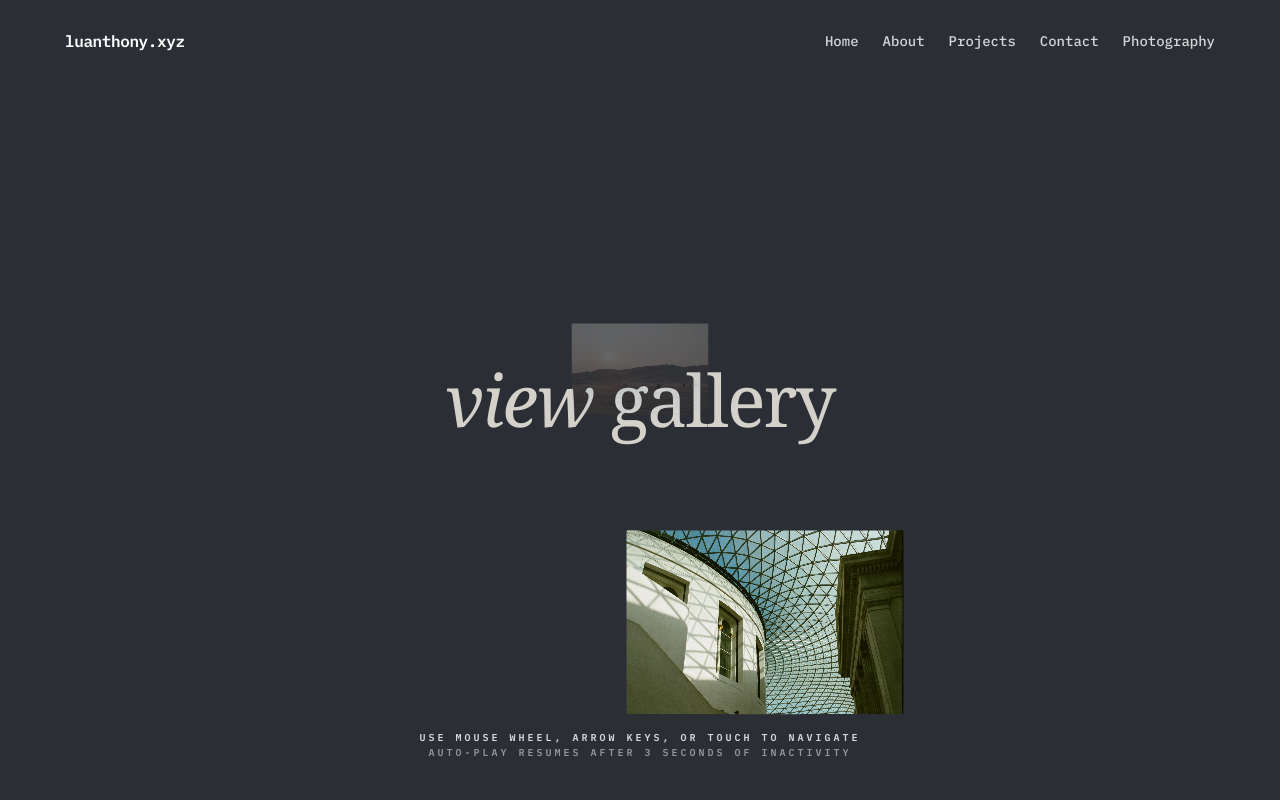
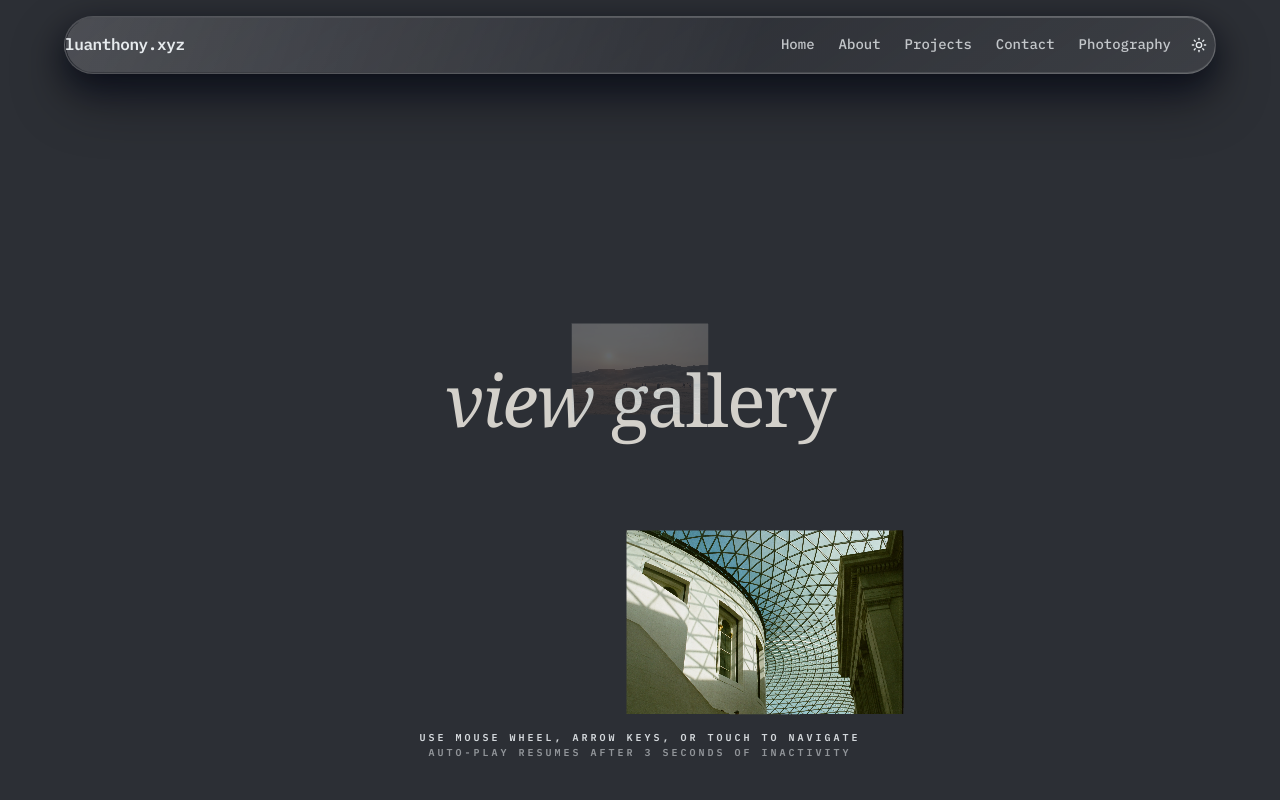
Before and after one commit to anthonylu23/personal-website, a React (Vite) app: page /photography in a window 1280 px wide. Shown: the top 800 px of the page. Built offline with nearby package versions, Linux system fonts and the light colour scheme.

Commit message:
darkmode/lightmode toggle

```diff
--- a/index.html
+++ b/index.html
@@ -1,5 +1,5 @@
 <!doctype html>
-<html lang="en">
+<html lang="en" data-theme="dark">
   <head>
     <meta charset="UTF-8" />
     <meta name="viewport" content="width=device-width, initial-scale=1, viewport-fit=cover" />
@@ -26,6 +26,19 @@
     />
     <meta name="twitter:image" content="https://images.unsplash.com/photo-1500534623283-312aade485b7?w=1200" />
     <meta name="theme-color" content="#030712" />
+    <script>
+      (() => {
+        try {
+          const stored = localStorage.getItem("theme");
+          const theme = stored === "light" || stored === "dark" ? stored : "dark";
+          document.documentElement.dataset.theme = theme;
+          document.documentElement.style.colorScheme = theme;
+        } catch {
+          document.documentElement.dataset.theme = "dark";
+          document.documentElement.style.colorScheme = "dark";
+        }
+      })();
+    </script>
     <link rel="icon" type="image/svg+xml" href="/favicon.svg" />
   </head>
   <body>
--- a/src/components/GlassFooter.tsx
+++ b/src/components/GlassFooter.tsx
@@ -32,9 +32,9 @@ const GlassFooter = () => {
         blur={16}
         className="pointer-events-auto w-full max-w-6xl"
       >
-        <div className="flex flex-col gap-4 px-6 py-3 text-white/80 md:flex-row md:items-center md:justify-between">
+        <div className="flex flex-col gap-4 px-6 py-3 text-textPrimary/80 md:flex-row md:items-center md:justify-between">
           <div className="hidden md:block">
-            <p className="text-base font-semibold text-white">
+            <p className="text-base font-semibold text-textPrimary">
               © {new Date().getFullYear()} Anthony Lu
             </p>
           </div>
@@ -46,7 +46,7 @@ const GlassFooter = () => {
                 target="_blank"
                 rel="noreferrer"
                 aria-label={label}
-                className="inline-flex h-10 w-10 items-center justify-center rounded-full border border-white/40 bg-white/10 text-white transition hover:text-accent hover:border-accent hover:bg-white/20"
+                className="inline-flex h-10 w-10 items-center justify-center rounded-full border border-border/40 bg-surface/40 text-textPrimary transition hover:text-accent hover:border-accent hover:bg-surface/60"
               >
                 <Icon className="h-4 w-4" />
               </a>
--- a/src/components/GlassNavbar.tsx
+++ b/src/components/GlassNavbar.tsx
@@ -1,6 +1,7 @@
-import { Menu, X } from "lucide-react";
+import { Menu, Moon, Sun, X } from "lucide-react";
 import { useEffect, useState } from "react";
 import { Link, useLocation, useNavigate } from "react-router-dom";
+import { useTheme } from "../hooks/useTheme";
 import GlassSurface from "./GlassSurface";
 import { navItems } from "./Navbar";
 
@@ -8,6 +9,7 @@ const GlassNavbar = () => {
   const [isOpen, setIsOpen] = useState(false);
   const [isScrolled, setIsScrolled] = useState(false);
   const [isForcedGlass, setIsForcedGlass] = useState(false);
+  const { theme, toggleTheme } = useTheme();
   const navigate = useNavigate();
   const location = useLocation();
 
@@ -55,7 +57,7 @@ const GlassNavbar = () => {
         <Link
           key={item.label}
           to={item.to}
-          className="nav-underline text-sm font-medium text-white/80"
+          className="nav-underline text-sm font-medium text-textPrimary/80"
           onClick={closeMenu}
         >
           {item.label}
@@ -68,7 +70,7 @@ const GlassNavbar = () => {
         key={item.label}
         type="button"
         onClick={() => handleHashNav(item.hash)}
-        className="nav-underline text-sm font-medium text-white/80"
+        className="nav-underline text-sm font-medium text-textPrimary/80"
       >
         {item.label}
       </button>
@@ -99,13 +101,13 @@ const GlassNavbar = () => {
           }`}
         >
           <div
-            className={`flex w-full items-center justify-between py-3 transition-[padding] duration-300 ${
+            className={`flex w-full items-center gap-4 py-3 transition-[padding] duration-300 ${
               isScrolled || isForcedGlass ? "px-6" : "px-0"
             }`}
           >
             <Link
               to="/"
-              className="nav-underline text-base truncate font-semibold tracking-tight text-white"
+              className="nav-underline text-base truncate font-semibold tracking-tight text-textPrimary"
               onClick={(event) => {
                 event.preventDefault();
                 handleHashNav("#home");
@@ -113,13 +115,41 @@ const GlassNavbar = () => {
             >
               luanthony.xyz
             </Link>
-            <nav className="hidden items-center gap-6 md:flex">
-              {navItems.map(renderItem)}
-            </nav>
-            <div className="md:hidden">
+            <div className="ml-auto hidden items-center gap-3 md:flex">
+              <nav className="flex items-center gap-6">
+                {navItems.map(renderItem)}
+              </nav>
               <button
                 type="button"
-                className="inline-flex items-center justify-center rounded-full border border-white/50 bg-transparent p-2 text-white transition hover:text-accent hover:border-accent"
+                className="inline-flex items-center justify-center p-2 text-textPrimary transition hover:text-accent"
+                onClick={toggleTheme}
+                aria-label={theme === "dark" ? "Switch to light mode" : "Switch to dark mode"}
+                aria-pressed={theme === "dark"}
+              >
+                {theme === "dark" ? (
+                  <Sun className="h-4 w-4" />
+                ) : (
+                  <Moon className="h-4 w-4" />
+                )}
+              </button>
+            </div>
+            <div className="ml-auto flex items-center gap-2 md:hidden">
+              <button
+                type="button"
+                className="inline-flex items-center justify-center p-2 text-textPrimary transition hover:text-accent"
+                onClick={toggleTheme}
+                aria-label={theme === "dark" ? "Switch to light mode" : "Switch to dark mode"}
+                aria-pressed={theme === "dark"}
+              >
+                {theme === "dark" ? (
+                  <Sun className="h-4 w-4" />
+                ) : (
+                  <Moon className="h-4 w-4" />
+                )}
+              </button>
+              <button
+                type="button"
+                className="inline-flex items-center justify-center rounded-full border border-border/60 bg-transparent p-2 text-textPrimary transition hover:text-accent hover:border-accent"
                 onClick={toggleMenu}
                 aria-label="Toggle navigation"
               >
@@ -155,7 +185,7 @@ const GlassNavbar = () => {
                     }
                     handleHashNav(item.hash);
                   }}
-                  className="nav-underline-trigger rounded-2xl border border-white/15 bg-white/10 px-4 py-3 text-left text-base font-medium text-white transition hover:bg-white/20"
+                  className="nav-underline-trigger rounded-2xl border border-border/40 bg-surface/40 px-4 py-3 text-left text-base font-medium text-textPrimary transition hover:bg-surface/60"
                 >
                   <span className="nav-underline">{item.label}</span>
                 </button>
--- a/src/components/GlassSurface.css
+++ b/src/components/GlassSurface.css
@@ -61,8 +61,7 @@
   z-index: 0;
 }
 
-@media (prefers-color-scheme: dark) {
-  .glass-surface--fallback {
+:root[data-theme="dark"] .glass-surface--fallback {
   background: linear-gradient(145deg, rgba(20, 22, 30, 0.55), rgba(255, 255, 255, 0.08));
   border-color: rgba(255, 255, 255, 0.22);
   box-shadow:
@@ -72,10 +71,9 @@
     0 25px 55px rgba(3, 7, 18, 0.4);
 }
 
-  .glass-surface--fallback::after {
+:root[data-theme="dark"] .glass-surface--fallback::after {
   background: linear-gradient(110deg, rgba(255, 255, 255, 0.5), transparent 60%);
   opacity: 0.4;
-  }
 }
 
 @supports not (backdrop-filter: blur(10px)) {
@@ -97,14 +95,12 @@
 }
 
 @supports not (backdrop-filter: blur(10px)) {
-  @media (prefers-color-scheme: dark) {
-    .glass-surface--fallback {
+  :root[data-theme="dark"] .glass-surface--fallback {
     background: rgba(0, 0, 0, 0.4);
   }
 
-    .glass-surface--fallback::before {
+  :root[data-theme="dark"] .glass-surface--fallback::before {
     background: rgba(255, 255, 255, 0.05);
-    }
   }
 }
 
--- /dev/null
+++ b/src/hooks/useTheme.ts
@@ -0,0 +1,47 @@
+import { useEffect, useState } from "react";
+
+export type Theme = "dark" | "light";
+
+const THEME_STORAGE_KEY = "theme";
+
+const getStoredTheme = (): Theme | null => {
+  if (typeof window === "undefined") {
+    return null;
+  }
+  try {
+    const stored = window.localStorage.getItem(THEME_STORAGE_KEY);
+    return stored === "dark" || stored === "light" ? stored : null;
+  } catch {
+    return null;
+  }
+};
+
+const applyTheme = (theme: Theme) => {
+  if (typeof document === "undefined") {
+    return;
+  }
+  const root = document.documentElement;
+  root.dataset.theme = theme;
+  root.style.colorScheme = theme;
+};
+
+export const useTheme = () => {
+  const [theme, setTheme] = useState<Theme>(() => {
+    return getStoredTheme() ?? "dark";
+  });
+
+  useEffect(() => {
+    applyTheme(theme);
+    try {
+      window.localStorage.setItem(THEME_STORAGE_KEY, theme);
+    } catch {
+      // Ignore storage errors (private mode, disabled, etc.)
+    }
+  }, [theme]);
+
+  const toggleTheme = () => {
+    setTheme((prev) => (prev === "dark" ? "light" : "dark"));
+  };
+
+  return { theme, setTheme, toggleTheme };
+};
--- a/src/index.css
+++ b/src/index.css
@@ -6,6 +6,10 @@
 
 :root {
   color-scheme: dark;
+}
+
+:root[data-theme="light"] {
+  color-scheme: light;
 }
 
 html {
@@ -28,16 +32,56 @@ html {
     --muted-foreground: 210 12% 70%;
     --accent: 176 100% 36%;
     --accent-foreground: 171 10% 8%;
+    --accent-hover: 175 100% 33%;
+    --glow: 175 100% 36%;
     --destructive: 3 73% 45%;
     --destructive-foreground: 0 0% 98%;
     --border: 220 12% 32%;
+    --border-neutral: 217 8% 32%;
     --input: 220 12% 32%;
     --ring: 176 100% 36%;
+    --base: 220 9% 19%;
+    --surface: 220 10% 24%;
+    --elevated: 219 10% 27%;
+    --text-primary: 206 18% 92%;
+    --text-secondary: 215 8% 71%;
+    --text-inverse: 220 12% 10%;
     --radius: 1.5rem;
     --safe-area-top: env(safe-area-inset-top, 0px);
     --safe-area-right: env(safe-area-inset-right, 0px);
     --safe-area-bottom: env(safe-area-inset-bottom, 0px);
     --safe-area-left: env(safe-area-inset-left, 0px);
+  }
+
+  :root[data-theme="light"] {
+    --background: 48 87% 88%;
+    --foreground: 20 5% 22%;
+    --card: 43 59% 81%;
+    --card-foreground: 20 5% 22%;
+    --popover: 43 59% 81%;
+    --popover-foreground: 20 5% 22%;
+    --primary: 40 73% 49%;
+    --primary-foreground: 20 5% 22%;
+    --secondary: 40 38% 73%;
+    --secondary-foreground: 20 5% 22%;
+    --muted: 39 24% 66%;
+    --muted-foreground: 27 10% 36%;
+    --accent: 40 73% 49%;
+    --accent-foreground: 20 5% 22%;
+    --accent-hover: 35 76% 43%;
+    --glow: 40 73% 49%;
+    --destructive: 2 75% 46%;
+    --destructive-foreground: 48 87% 88%;
+    --border: 40 38% 73%;
+    --border-neutral: 40 38% 73%;
+    --input: 40 38% 73%;
+    --ring: 40 73% 49%;
+    --base: 48 87% 88%;
+    --surface: 43 59% 81%;
+    --elevated: 40 38% 73%;
+    --text-primary: 20 5% 22%;
+    --text-secondary: 27 10% 36%;
+    --text-inverse: 48 87% 88%;
   }
 
   * {
@@ -69,7 +113,7 @@ html {
     bottom: 0;
     width: 0;
     height: 2px;
-    background-color: #ffffff;
+    background-color: currentColor;
     transform: translateX(-50%);
     transition: width 0.3s ease;
   }
--- a/tailwind.config.js
+++ b/tailwind.config.js
@@ -5,15 +5,15 @@ export default {
   theme: {
     extend: {
       colors: {
-        base: '#2B2E34',
-        surface: '#363A42',
-        elevated: '#3F444D',
-        accent: '#00B7A8',
-        accentHover: '#00A89A',
-        borderNeutral: '#4A4F57',
-        textPrimary: '#E8ECEF',
-        textSecondary: '#AEB3BA',
-        textInverse: '#17191D',
+        base: 'hsl(var(--base))',
+        surface: 'hsl(var(--surface))',
+        elevated: 'hsl(var(--elevated))',
+        accent: 'hsl(var(--accent))',
+        accentHover: 'hsl(var(--accent-hover))',
+        borderNeutral: 'hsl(var(--border-neutral))',
+        textPrimary: 'hsl(var(--text-primary))',
+        textSecondary: 'hsl(var(--text-secondary))',
+        textInverse: 'hsl(var(--text-inverse))',
         background: 'hsl(var(--background))',
         foreground: 'hsl(var(--foreground))',
         border: 'hsl(var(--border))',
@@ -52,7 +52,7 @@ export default {
         sans: ['"IBM Plex Mono"', 'ui-monospace', 'SFMono-Regular', 'Menlo', 'monospace'],
       },
       boxShadow: {
-        glow: '0 20px 45px rgba(0, 183, 168, 0.35)',
+        glow: '0 20px 45px hsl(var(--glow) / 0.35)',
       },
       backdropBlur: {
         xs: '2px',
```
Lines whose indentation alone changed are shown as unchanged.
